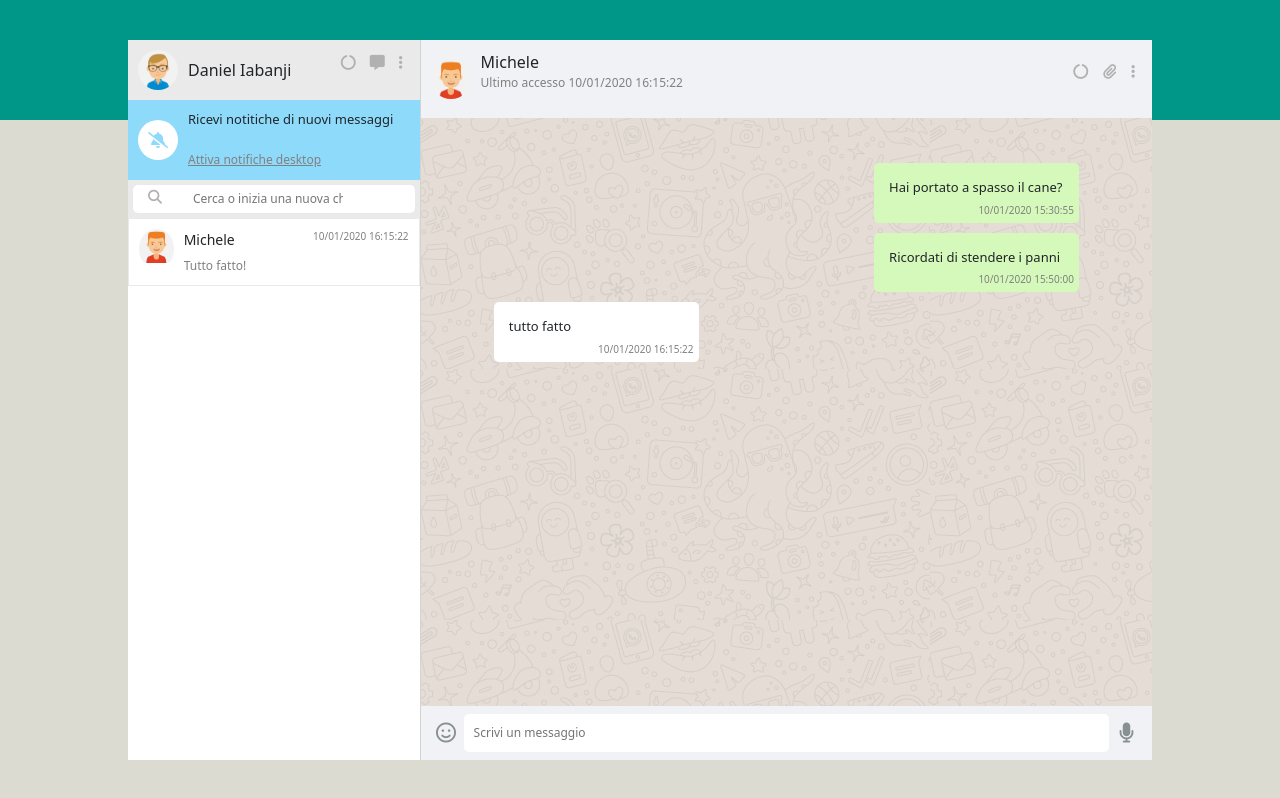
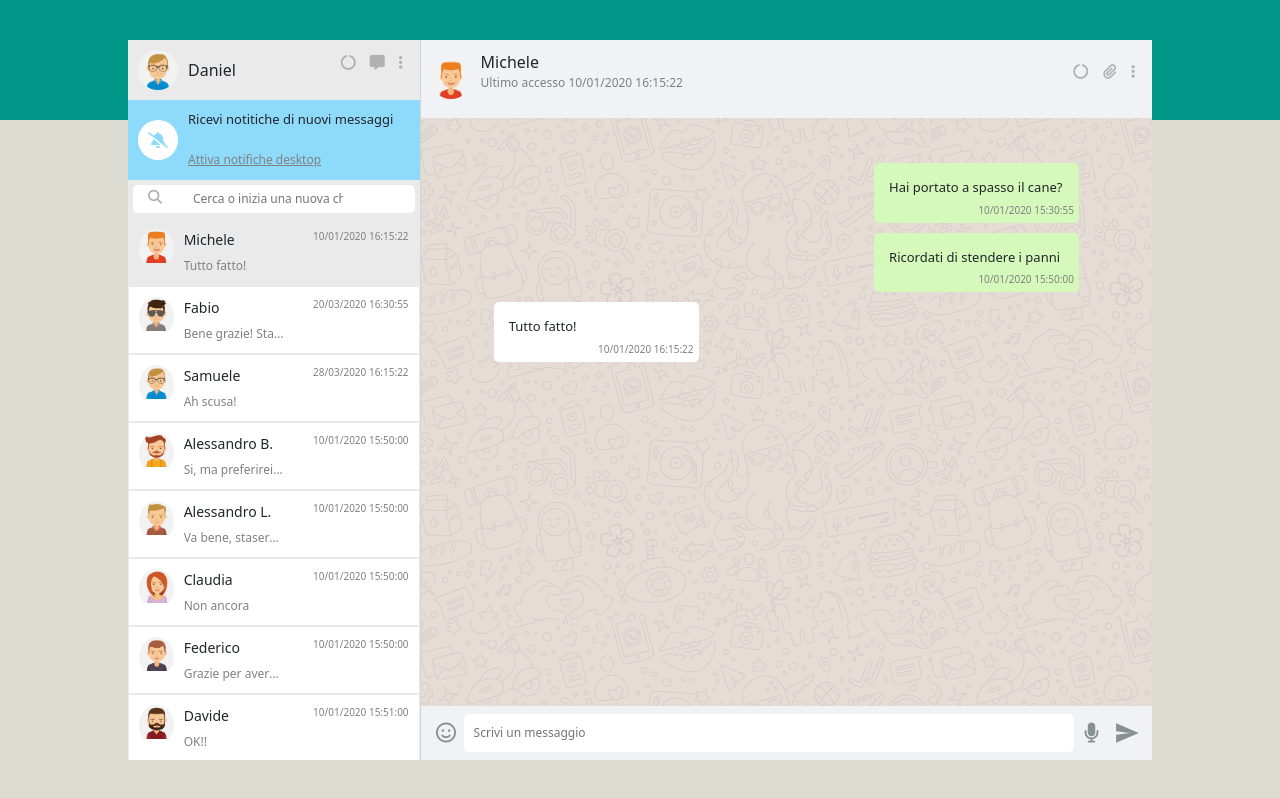
Before and after one commit to danieliabanji/vue-boolzapp, a plain HTML site: page index.html in a window 1280 px wide. Drawn offline with nearby package versions, Linux system fonts and the light colour scheme.

Commit message:
milestone 1-4

```diff
--- a/css/style.css
+++ b/css/style.css
@@ -185,6 +185,9 @@ a {
     border: 1px solid #eaeaea;
     cursor: pointer;
 }
+.single-user-chat:hover{
+    background-color: #eaeaea7c;
+}
 
 .single-user-chat-image {
     width: 40px;
@@ -195,7 +198,6 @@ a {
 
 .single-user-chat-name {
    padding-left: 10px;
-
    display: flex;
    flex-direction: column;
    width: 100%;
@@ -207,12 +209,12 @@ a {
     justify-content: space-between;
 }
 
-.single-user-chat-name .name {
+.name {
     font-weight: 500;
     font-size: 14px;
 }
 
-.single-user-chat-name .mex {
+.mex {
     width: 100px;
     white-space: nowrap;
     overflow: hidden;
@@ -223,7 +225,7 @@ a {
     margin-top: 7px;
 }
 
-.single-user-chat-name .time {
+.time {
     font-size: 10px;
     color: gray;
 }
@@ -286,24 +288,23 @@ a {
 
 /* INVIO MESSAGGIO */
 
-
-
 .message-icon {
     width: 35px;
     text-align: center;
     font-size: 20px;
 }
 
-.message-icon a i{
+.smile, .mic, .arrow{
     color: #899091;
+}
+
+.arrow:hover, .smile:hover{
+    cursor: pointer;
+    color: #009688;
 }
 
 .mic:hover{
     color: red;
-    transition: 1s;
-}
-.smile:hover{
-    color: green;
     transition: 1s;
 }
 
@@ -315,7 +316,6 @@ a {
     padding: 10px;
     color: #b1b1b1;
 }
-
 
 .sent {
     align-self: flex-end;
--- a/index.html
+++ b/index.html
@@ -29,7 +29,7 @@
                                 <img src="img/avatar_3.jpg" alt="my_avatar">
                             </div>
                             <div class="user-name">
-                                Daniel Iabanji
+                                Daniel
                             </div>
                         </div>
 
@@ -62,21 +62,21 @@
                     <!-- RICERCA CONTATTI -->
                     <div class="search-contact">
                         <i class="fas fa-search"></i>
-                        <input type="search" placeholder="Cerca o inizia una nuova chat">
+                        <input v-model.trim="searchTerm" type="search" placeholder="Cerca o inizia una nuova chat">
                     </div>
 
                     <!-- LISTA CONTATTI -->
                     <div class="contact-list">
-                        <div class="single-user-chat" >
+                        <div @click="currentActive(contact.id)"  v-for="(contact, index) in filteredConatact" :key="contact.id" class="single-user-chat" :class="{'active' : index === currentChat}">
                             <div class="single-user-chat-image">
-                                <img src="./img/avatar_1.jpg" alt="">
+                                <img :src="'./img/avatar' + contact.avatar + '.jpg'" :alt="contact.name">
                             </div>
                             <div class="single-user-chat-name">
                                 <div class="title-text-contact">
-                                    <span class="name">Michele</span>
-                                    <span class="time">10/01/2020 16:15:22</span>
+                                    <span class="name">{{contact.name}}</span>
+                                    <span class="time">{{getLastMessage(contact).date}}</span>
                                 </div>
-                                <div class="mex">Tutto fatto!</div>
+                                <div class="mex">{{getLastMessage(contact).message}}</div>
                             </div>
                         </div>
                     </div>
@@ -87,11 +87,11 @@
                     <div class="d-flex align-items-center bg-lightgrey">
                         <div class="user-image-name">
                             <div class="user-image">
-                                <img src="./img/avatar_1.jpg" alt="">
+                                <img :src="'img/avatar' + contacts[currentChat].avatar + '.jpg'" :alt="contacts[currentChat].name">
                             </div>
                             <div class="user-name">
-                                Michele
-                                <p>Ultimo accesso 10/01/2020 16:15:22</p>
+                                {{contacts[currentChat].name}}
+                                <p>Ultimo accesso {{getLastMessage(contacts[currentChat]).date}}</p>
                             </div>
                         </div>
 
@@ -113,21 +113,12 @@
                     <!-- CHAT AREA -->
                     <div class="chat-area">
                         <div class="chat-area-container">
-                            <div class="single-message sent" >
-                                <p>Hai portato a spasso il cane?</p>
+                            <div class="single-message" v-for="message in contacts[currentChat].messages" :key="message.id" :class="{'sent' : message.status === 'sent', 'received' : message.status === 'received'}">
+                                <p>{{message.message}}</p>
 
-                                <span>10/01/2020 15:30:55</span>
+                                <span>{{message.date}}</span>
                             </div>
-                            <div class="single-message sent" >
-                                <p>Ricordati di stendere i panni</p>
 
-                                <span>10/01/2020 15:50:00</span>
-                            </div>
-                            <div class="single-message received" >
-                                <p>tutto fatto</p>
-
-                                <span>10/01/2020 16:15:22</span>
-                            </div>
                         </div>
                     </div>
 
@@ -137,10 +128,13 @@
                             <a href="#"><i class="far fa-smile smile"></i></a>
                         </div>
                         <div class="flex-grow-1">
-                            <input type="text" placeholder="Scrivi un messaggio" class="message-text">
+                            <input v-model="newMessage" @keyup.enter="messageSent" type="text" placeholder="Scrivi un messaggio" class="message-text">
                         </div>
                         <div class="message-icon">
                             <a href="#"><i class="fas fa-microphone mic"></i></a>
+                        </div>
+                        <div class="message-icon pb-1">
+                            <svg @click="messageSent" viewBox="0 0 24 24" height="24" width="24" preserveAspectRatio="xMidYMid meet" class="arrow" version="1.1" x="0px" y="0px" enable-background="new 0 0 24 24" xml:space="preserve"><path fill="currentColor" d="M1.101,21.757L23.8,12.028L1.101,2.3l0.011,7.912l13.623,1.816L1.112,13.845 L1.101,21.757z"></path></svg>
                         </div>
                     </div>
 
--- a/js/script.js
+++ b/js/script.js
@@ -1,5 +1,16 @@
-const contacts = [
+
+
+const { createApp } = Vue
+// const dt = loxon.DateTime
+const app = createApp({
+    data() {
+        return {
+            currentChat: 0,
+            newMessage: "",
+            searchTerm: "",
+            contacts: [
                 {
+                    id: 1,
                     name: 'Michele',
                     avatar: '_1',
                     visible: true,
@@ -25,6 +36,7 @@ const contacts = [
                     ],
                 },
                 {
+                    id: 2,
                     name: 'Fabio',
                     avatar: '_2',
                     visible: true,
@@ -50,6 +62,7 @@ const contacts = [
                     ],
                 },
                 {
+                    id: 3,
                     name: 'Samuele',
                     avatar: '_3',
                     visible: true,
@@ -75,6 +88,7 @@ const contacts = [
                     ],
                 },
                 {
+                    id: 4,
                     name: 'Alessandro B.',
                     avatar: '_4',
                     visible: true,
@@ -94,6 +108,7 @@ const contacts = [
                     ],
                 },
                 {
+                    id: 5,
                     name: 'Alessandro L.',
                     avatar: '_5',
                     visible: true,
@@ -113,6 +128,7 @@ const contacts = [
                     ],
                 },
                 {
+                    id: 6,
                     name: 'Claudia',
                     avatar: '_6',
                     visible: true,
@@ -138,6 +154,7 @@ const contacts = [
                     ],
                 },
                 {
+                    id: 7,
                     name: 'Federico',
                     avatar: '_7',
                     visible: true,
@@ -157,6 +174,7 @@ const contacts = [
                     ],
                 },
                 {
+                    id: 8,
                     name: 'Davide',
                     avatar: '_8',
                     visible: true,
@@ -183,21 +201,61 @@ const contacts = [
                 }
             ]
 
-const app = new Vue( {
-    el: '#app',
-    data(){
-        return{
-            contacts,
-
         }
     },
     methods: {
+        currentActive(id) {
+            this.currentChat = this.contacts.findIndex((contact) => parseInt(contact.id) === id)
+        },
+        messageSent() {
+            const d = new Date();
+            let newdate = d.toLocaleString('it-IT');
+            if (this.newMessage != '') {
+                this.contacts[this.currentChat].messages.push(
+                    {
+                        date: newdate,
+                        message: this.newMessage,
+                        status: 'sent'
+                    }
+                );
 
+                setTimeout(this.messageReceived, 1000);
+            }
 
+            this.newMessage = '';
         },
-    computed:{
+
+        messageReceived() {
+            const d = new Date();
+            let newdate = d.toLocaleString('it-IT');
+            this.contacts[this.currentChat].messages.push(
+                {
+                    date: newdate,
+                    message: 'Ok!',
+                    status: 'received'
+                }
+            );
+        },
+
+        getLastMessage(contact){
+            const msg = contact.messages.filter((message)=> {
+                return message.status === 'received';
+            })
+            return msg[msg.length - 1];
+        }
+    },
+    computed: {
+        filteredConatact() {
+            return this.contacts.filter((contact) => {
+                const name = contact.name.toLowerCase();
+                return name.includes(this.searchTerm.toLowerCase());
+            })
+
+        }
 
     },
 
+
 });
+
 app.mount('#app');
```
Lines whose indentation alone changed are shown as unchanged.
